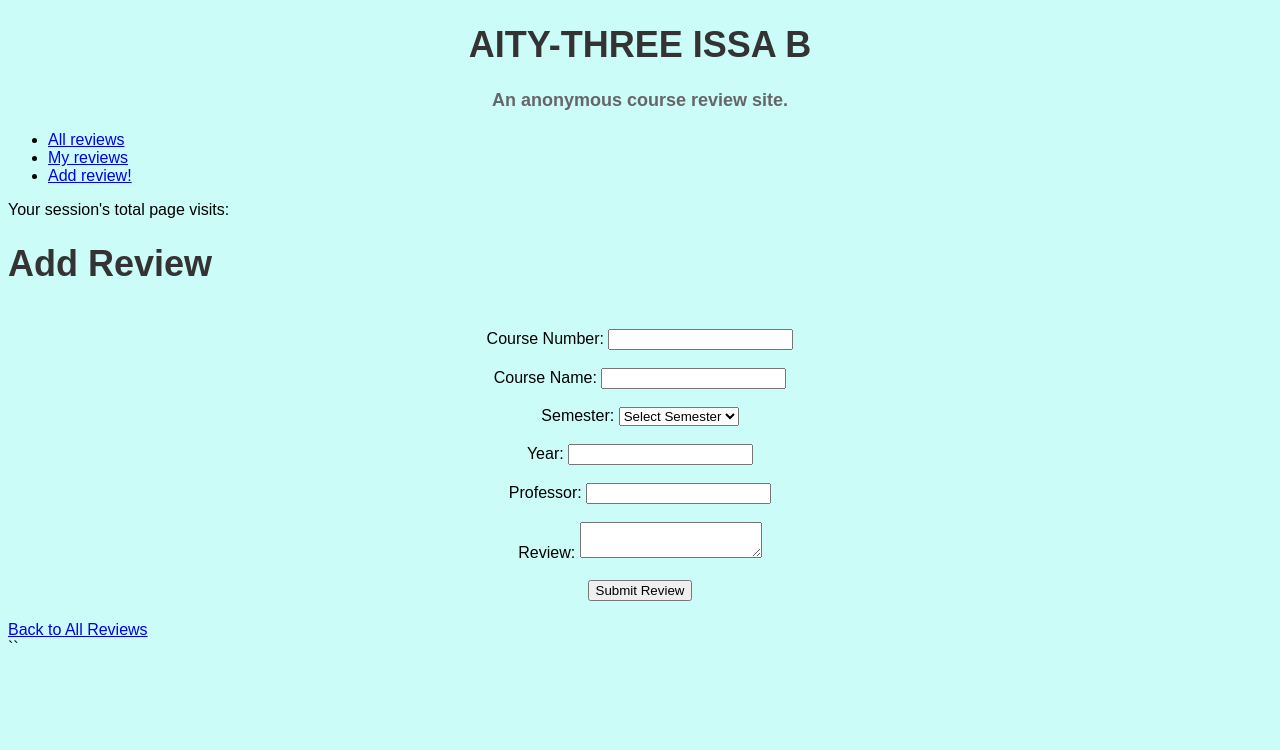
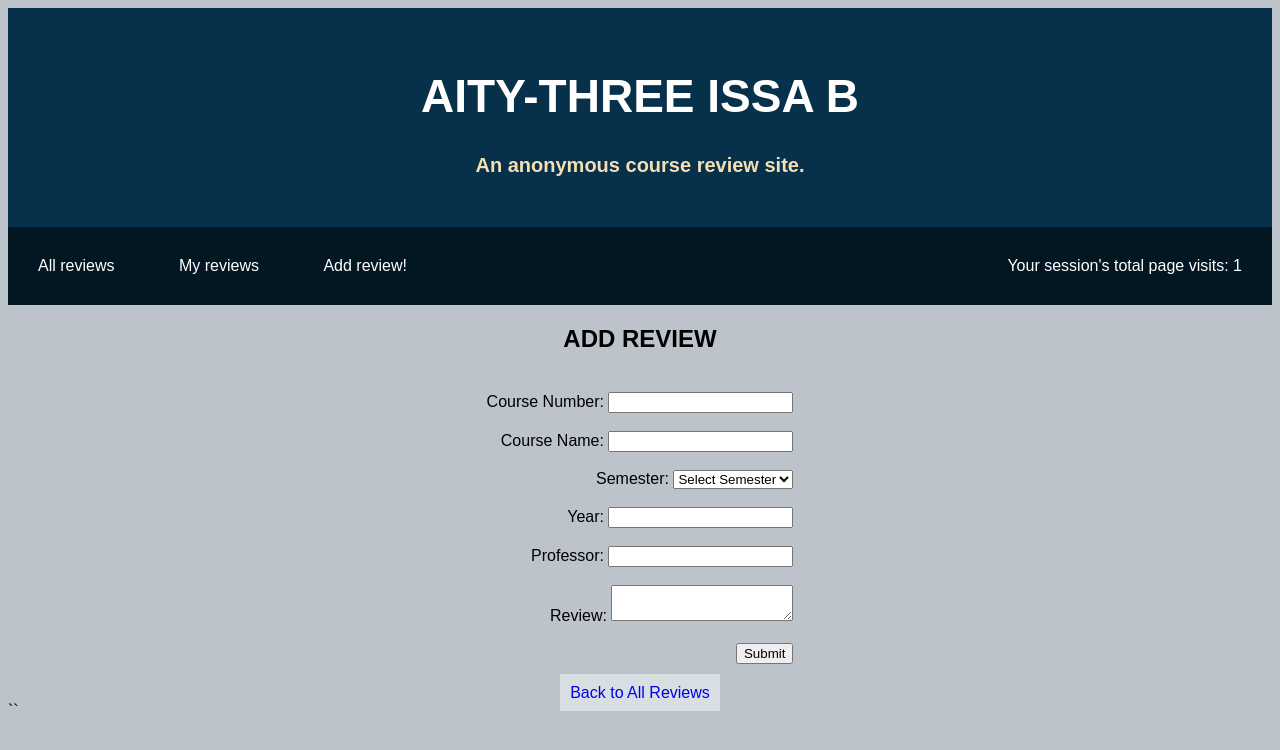
Before and after one commit to ramshabilal/AITY-CourseReviews, a Node server app: page /reviews/add in a window 1280 px wide. Shown: the top 750 px of the page. Run offline with Node 20, Linux system fonts and the light colour scheme; some libraries are stand-ins or nearby versions; some web fonts are replaced.

Commit message:
completed step 5 and 6 and improved styling

```diff
--- a/app.mjs
+++ b/app.mjs
@@ -1,8 +1,15 @@
 import './config.mjs';   // make sure this is at the top
 import mongoose from 'mongoose';
 import express from 'express';
+import session from 'express-session';
 
 const app = express();
+
+app.use(session({
+  secret: process.env.secret, // Add a secret key for session encryption
+  resave: false,
+  saveUninitialized: true
+}));
 
 import Review from './db.mjs';
 
@@ -17,6 +24,18 @@ app.set('view engine', 'hbs');
 
 // body parser (req.body)
 app.use(express.urlencoded({ extended: false }));
+
+// Placed before route handlers to ensure it runs on every request.
+app.use((req, res, next) => {
+  // Check if session.visitCount exists, if not, initialize it to 1
+  req.session.count = req.session.count ? req.session.count + 1 : 1;
+
+  // Make the visitCount available to all templates using res.locals
+  res.locals.count = req.session.count;
+
+  next();
+});
+
 
 app.get('/', async (req, res) => {
 
@@ -34,7 +53,7 @@ app.get('/', async (req, res) => {
   }
 
   // Check if year parameter exists and perform a numeric partial search using regex
-  if (year) {     //TO-DO: PARTIAL SEARCH FOR YEAR
+  if (year) {     //TO-DO: PARTIAL SEARCH FOR YEAR?
     const numericYear = parseInt(year, 10); // Convert year to a number
     if (!isNaN(numericYear)) {
         queryObject.year = numericYear;
@@ -62,11 +81,11 @@ app.get('/reviews/add', (req, res) => {
 app.post('/reviews/add', async (req, res) => {
   // Extract form data from req.body
   const { courseNumber, courseName, semester, year, professor, review } = req.body;
-
+  const sessionId = req.sessionID;
   try {
       // Create a new review in the database using the Review model
-      const numericYear = parseInt(year, 10); // Convert year to a number
-      await Review.create({ courseNumber, courseName, semester, numericYear, professor, review });
+      //const numericYear = parseInt(year, 10); // Convert year to a number
+      await Review.create({ courseNumber, courseName, semester, year, professor, review, sessionId});
 
       // Redirect back to the page that shows all reviews (e.g., '/')
       res.redirect('/');
@@ -75,6 +94,18 @@ app.post('/reviews/add', async (req, res) => {
       res.status(500).send('Internal Server Error');
   }
 });
+
+app.get('/reviews/mine', async (req, res) => {
+  const sessionId = req.session.id; // Get the session ID
+  try {
+      const myReviews = await Review.find({ sessionId }); // Retrieve reviews for the current session
+      res.render('myReviews', { 'myReviews': myReviews });
+  } catch (err) {
+      console.error('Error retrieving user reviews:', err);
+      res.status(500).send('Internal Server Error');
+  }
+});
+
 
 app.listen(process.env.PORT || 3000);  // to listen based on a configurable PORT number
 
--- a/package.json
+++ b/package.json
@@ -16,6 +16,7 @@
   },
   "dependencies": {
     "dotenv": "^16.3.1",
+    "express-session": "^1.17.3",
     "hbs": "^4.2.0",
     "mongodb": "^6.2.0",
     "mongoose": "^7.6.3"
--- a/public/stylesheets/style.css
+++ b/public/stylesheets/style.css
@@ -1,12 +1,12 @@
 body {
 	font-family: 'Fira Sans Extra Condensed', sans-serif;
-	background-color: rgb(204, 252, 247);
+	background-color: rgb(189, 195, 203);
 }
 
 form {
 	margin: 0 auto;
 	padding: 20px;
-	text-align: center;
+	align-items: center;
 }
 
 table {
@@ -14,16 +14,89 @@ form {
 	width: 100%;
 	border: 1px solid black;
 }
+
 th, td {
 	border: 1px solid black;
 	padding: 8px;
 	text-align: left;
 }
+
 th {
-	background-color: #f2f2f2; /* Optional: add a background color to header cells */
+	background-color: #070e3af7;
+	color: white;
+}
+
+
+
+header{
+	background-color: #07304b;
+	color: #1a0404;
+	padding: 30px;
+	text-align: center;
+	margin:0;
+}
+
+h1 {
+    font-size: 46px;
+    color: #ffffff; /* Set header text color */
+}
+
+h3 {
+    font-size: 20px;
+	color: wheat;
 }
 
 .content-container {
     margin: 0 auto;  /* Center the container on the page */
-    text-align: left; /* Ensure text alignment is left within the container */
+    text-align: center; /* Ensure text alignment is left within the container */
   }
+
+  nav{
+	align-items: center;
+	background-color: #031723;
+	color: #fff;
+	display: flex;
+	justify-content: space-between;
+	padding: 0px;
+}
+
+nav ul {
+    list-style:none;
+    padding: 0;
+}
+
+nav li {
+    display:inline-block;
+    margin-right: 0px; /* Adjust the margin between menu items */
+}
+
+nav a {
+    text-decoration: none;
+    padding: 25px 30px;
+    background-color: #031723; /* Background color of the rectangles */
+    color: #fff; /* Text color */
+	font-size: 16px;
+}
+
+nav a:hover {
+    background-color: #2980b9; /* Change background color on hover */
+}
+
+a:hover{
+	color: #fff;
+	background-color: #cbe3f4;
+}
+
+.about-session{
+	color: white;
+	padding: 30px;
+	text-align: right;
+	margin:0;
+}
+
+.center-span {
+    display: flex;
+    justify-content: center;
+    align-items: center;
+    height: 100%; /* Optional: Set a specific height if needed */
+}
--- a/views/add.hbs
+++ b/views/add.hbs
@@ -7,8 +7,9 @@
 </head>
 <body>
     <div class="content-container">
-    <h1>Add Review</h1>
+    <h2>ADD REVIEW</h2>
 
+<span class = "center-span" style="text-align:right">
    <form action="/reviews/add" method="POST">
             <label for="courseNumber">Course Number:</label>
             <input type="text" id="courseNumber" name="courseNumber" required><br><br>
@@ -21,15 +22,15 @@
                 <option value="Spring">Spring</option>
             </select><br><br>
             <label for="year">Year:</label>
-            <input type="text" id="year" name="year" required><br><br>
+            <input type="number" id="year" name="year" required><br><br>
             <label for="professor">Professor:</label>
             <input type="text" id="professor" name="professor" required><br><br>
             <label for="review">Review:</label>
             <textarea id="review" name="review" rows="2" cols="20" required></textarea><br><br>
-            <button type="submit">Submit Review</button>
+            <button type="submit">Submit</button>
         </form>
-
-        <a href="/">Back to All Reviews</a>
+</span>
+        <a href="/" style="text-decoration:none;padding:10px; background-color:rgb(216, 223, 226)">Back to All Reviews</a>
 
     </div>
 </body>
--- a/views/layout.hbs
+++ b/views/layout.hbs
@@ -6,31 +6,13 @@
 		<link rel="stylesheet" href="/stylesheets/style.css" type="text/css" media="screen" title="no title" charset="utf-8">
 </head>
 <body>
-<style>
 
-header {
-    margin: 20px;
-	text-align: center;
-}
-
-h1 {
-    font-size: 36px;
-    color: #333; /* Set header text color */
-}
-
-h3 {
-    font-size: 18px;
-    color: #666; /* Set subheading text color */
-}
-
-nav ul {
-
-</style>
 <div id="container">
 	<header>
 			<h1><span>AIT</span>Y-THREE ISSA B</h1>
 			<h3>An anonymous course review site.</h3>
 	</header>
+
 	<nav>
 		<ul>
 			<li><a href="/">All reviews</a></li>
@@ -39,6 +21,7 @@ nav ul {
 		</ul>
 		<div class="about-session">Your session's total page visits: {{ count }} </div>
 	</nav>
+
 	<div id="content">
 		{{{ body }}}
 	</div>
--- a/views/reviews.hbs
+++ b/views/reviews.hbs
@@ -7,7 +7,7 @@
 </head>
 <body>
     <div class="content-container">
-    <h1>All Reviews</h1>
+    <h2>ALL THE REVIEWS</h2>
 
    <!-- Form for filtering reviews -->
         <form action="/" method="GET">
```
Also changed, not shown: db.mjs (+7 -6 lines), views/myReviews.hbs (added, +42 -0 lines), 1 other file. Lines whose indentation alone changed are shown as unchanged.
